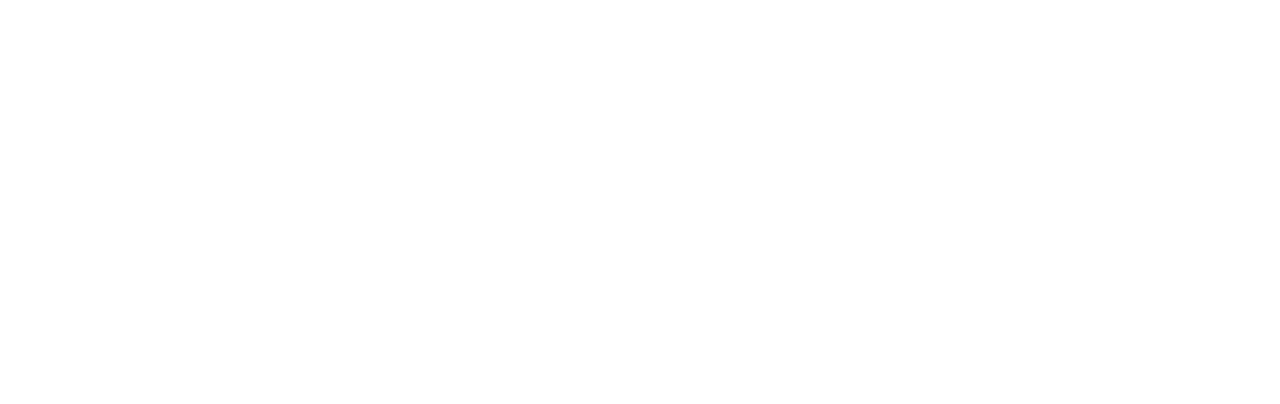
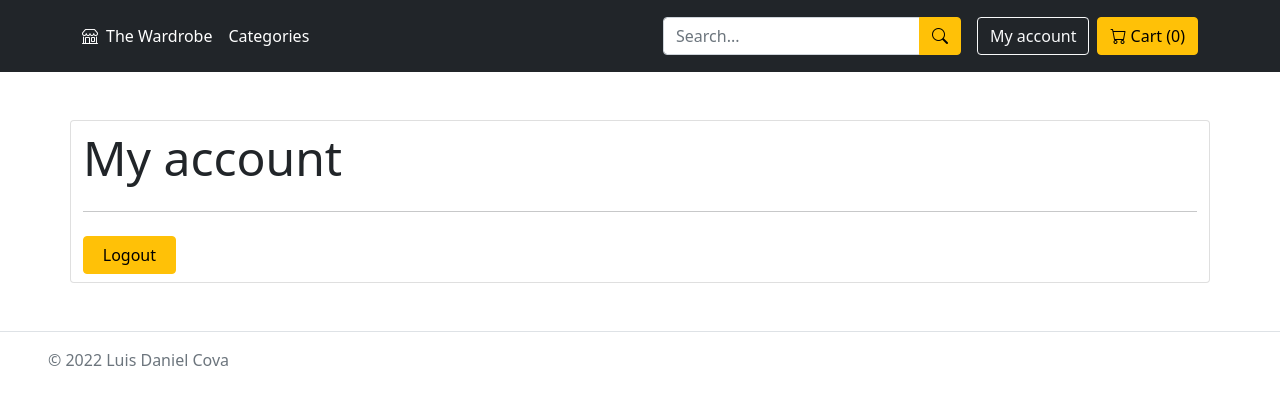
Before and after one commit to LuisDanielCova/django-ecommerce, a React (Create React App) app in the folder client/: page /account in a window 1280 px wide. Before the commit this address had no page. Shown: the top 404 px of the page. Built offline with nearby package versions, Linux system fonts and the light colour scheme; sample sign-in values are in the browser's storage.

Commit message:
add(client): basic authentication

```diff
--- a/client/src/App.js
+++ b/client/src/App.js
@@ -9,9 +9,12 @@
 import { LogIn } from "./pages/LogIn";
 import { SignUp } from "./pages/SignUp";
 import axios from "axios";
+import { UserAccount } from "./pages/UserAccount";
+import { AuthProvider } from "./auth/AuthProvider";
 
 export const CartContext = createContext("");
 export const TokenContext = createContext("");
+export const AuthContext = createContext("");
 
 function App() {
   const [cart, setCart] = useState({
@@ -49,10 +52,14 @@
   return (
     <TokenContext.Provider value={{ token, setToken }}>
       <CartContext.Provider value={{ cart, setCart }}>
+        <AuthContext.Provider value={{ authenticated }}>
           <Routes>
             <Route exact path="/" element={<Home />} />
             <Route exact path="signin/" element={<LogIn />} />
             <Route exact path="signup/" element={<SignUp />} />
+            <Route element={<AuthProvider />}>
+              <Route exact path="account/" element={<UserAccount />} />
+            </Route>
             <Route
               exact
               path="products/:category_slug/:product_slug"
@@ -67,6 +74,7 @@
             <Route exact path="search/" element={<Search />} />
             <Route exact path="cart/" element={<Cart />} />
           </Routes>
+        </AuthContext.Provider>
       </CartContext.Provider>
     </TokenContext.Provider>
   );
--- /dev/null
+++ b/client/src/auth/AuthProvider.jsx
@@ -0,0 +1,6 @@
+import React from "react";
+import { Navigate, Outlet } from "react-router-dom";
+
+export const AuthProvider = () => {
+  return localStorage.getItem("token") ? <Outlet /> : <Navigate to={"/"} />;
+};
--- a/client/src/components/layout/Navbar.jsx
+++ b/client/src/components/layout/Navbar.jsx
@@ -1,11 +1,13 @@
 import React, { useContext, useEffect, useState } from "react";
 import { useNavigate } from "react-router-dom";
-import { CartContext } from "../../App";
+import { AuthContext, CartContext } from "../../App";
 
 export const Navbar = () => {
   const [productsInCart, setProductsInCart] = useState(0);
   const [search, setSearch] = useState("");
+  const [button, setButton] = useState("");
   const { cart } = useContext(CartContext);
+  const { authenticated } = useContext(AuthContext);
   const nagivate = useNavigate();
 
   const searchQuery = (query) => {
@@ -19,6 +21,22 @@
       setProductsInCart(cart.items.length);
     }
   }, [cart.items]);
+
+  useEffect(() => {
+    if (authenticated) {
+      setButton(
+        <a className="btn btn-outline-light me-2" href="/account">
+          My account
+        </a>
+      );
+    } else {
+      setButton(
+        <a className="btn btn-outline-light me-2" href="/signin">
+          Sign in
+        </a>
+      );
+    }
+  }, [authenticated]);
 
   return (
     <header className="p-3 bg-dark text-white">
@@ -68,9 +86,7 @@
             </div>
           </div>
           <div className="text-end">
-            <a className="btn btn-outline-light me-2" href="/signin">
-              Sign in
-            </a>
+            {button}
             <a className="btn btn-warning" href={`/cart`}>
               <i className="bi bi-cart"></i> Cart ({productsInCart})
             </a>
--- /dev/null
+++ b/client/src/components/user/AccountDetails.jsx
@@ -0,0 +1,27 @@
+import axios from "axios";
+import React from "react";
+import { useNavigate } from "react-router-dom";
+
+export const AccountDetails = () => {
+  const navigate = useNavigate();
+
+  const logout = () => {
+    axios.defaults.headers.common["Authorization"] = "";
+
+    localStorage.removeItem("token");
+    localStorage.removeItem("username");
+    localStorage.removeItem("userid");
+
+    navigate("/");
+  };
+
+  return (
+    <div className="container card my-5">
+      <h1 className="display-5 mt-2">My account</h1>
+      <hr />
+      <button className="btn btn-warning col-1 my-2" onClick={logout}>
+        Logout
+      </button>
+    </div>
+  );
+};
--- /dev/null
+++ b/client/src/pages/UserAccount.jsx
@@ -0,0 +1,14 @@
+import React from "react";
+import { Footer } from "../components/layout/Footer";
+import { Navbar } from "../components/layout/Navbar";
+import { AccountDetails } from "../components/user/AccountDetails";
+
+export const UserAccount = () => {
+  return (
+    <div>
+      <Navbar></Navbar>
+      <AccountDetails></AccountDetails>
+      <Footer></Footer>
+    </div>
+  );
+};
```
Lines whose indentation alone changed are shown as unchanged.
